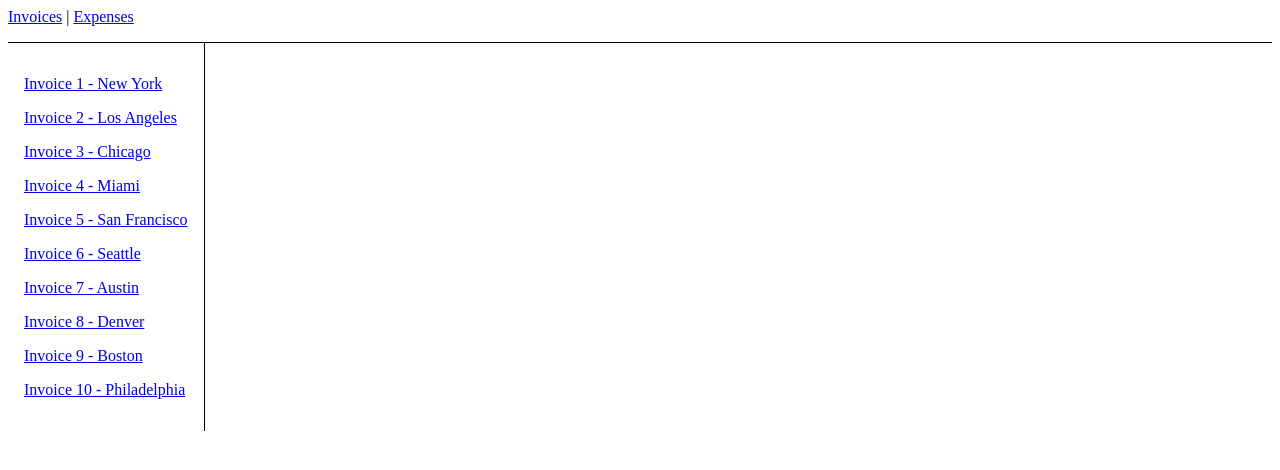
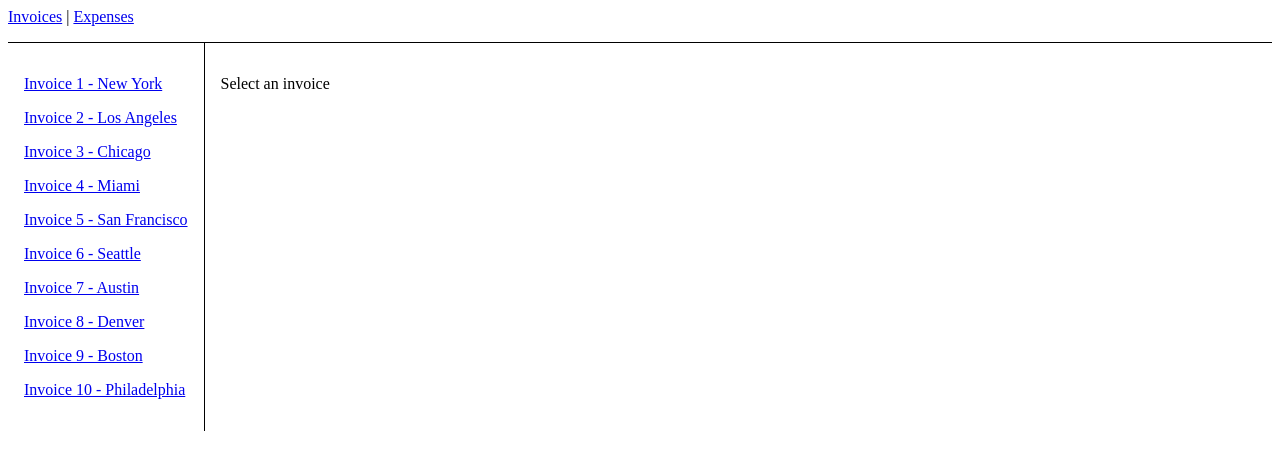
Before and after one commit to ericksjp/Tutorial-ReactRouter, a React (Vite) app: page /invoices in a window 1280 px wide. Shown: the top 470 px of the page. Built offline with nearby package versions, Linux system fonts and the light colour scheme.

Commit message:
Rotas index

```diff
--- a/src/main.tsx
+++ b/src/main.tsx
@@ -5,13 +5,17 @@ import Expenses from "./routes/Expenses/index.tsx";
 import Invoices from "./routes/Invoices/index.tsx";
 import NotFound from "./routes/NotFound/index.tsx";
 import Invoice from "./routes/Invoices/Invoice/index.tsx";
+import InvoicesIndex from "./routes/Invoices/InvoicesIndex/index.tsx";
+import Welcome from "./routes/Welcome/index.tsx";
 
 ReactDOM.createRoot(document.getElementById("root")!).render(
   <BrowserRouter>
     <Routes>
       <Route path="/" element={<App />}>
+        <Route index element={<Welcome />} />
         <Route path="expenses" element={<Expenses />} />
         <Route path="invoices" element={<Invoices />}>
+          <Route index element={<InvoicesIndex />} />
           <Route path=":invoiceId" element={<Invoice />} />
         </Route>
         <Route path="*" element={<NotFound />} />
--- /dev/null
+++ b/src/routes/Invoices/InvoicesIndex/index.tsx
@@ -0,0 +1,7 @@
+export default function InvoicesIndex() {
+  return (
+    <main style={{ padding: "1rem" }}>
+      <p>Select an invoice</p>
+    </main>
+  );
+}
--- /dev/null
+++ b/src/routes/Welcome/index.tsx
@@ -0,0 +1,3 @@
+export default function IndexRoot(){
+    return <h2 style={{ padding:"1rem" }}>Bem-Vindo</h2>
+}
```
